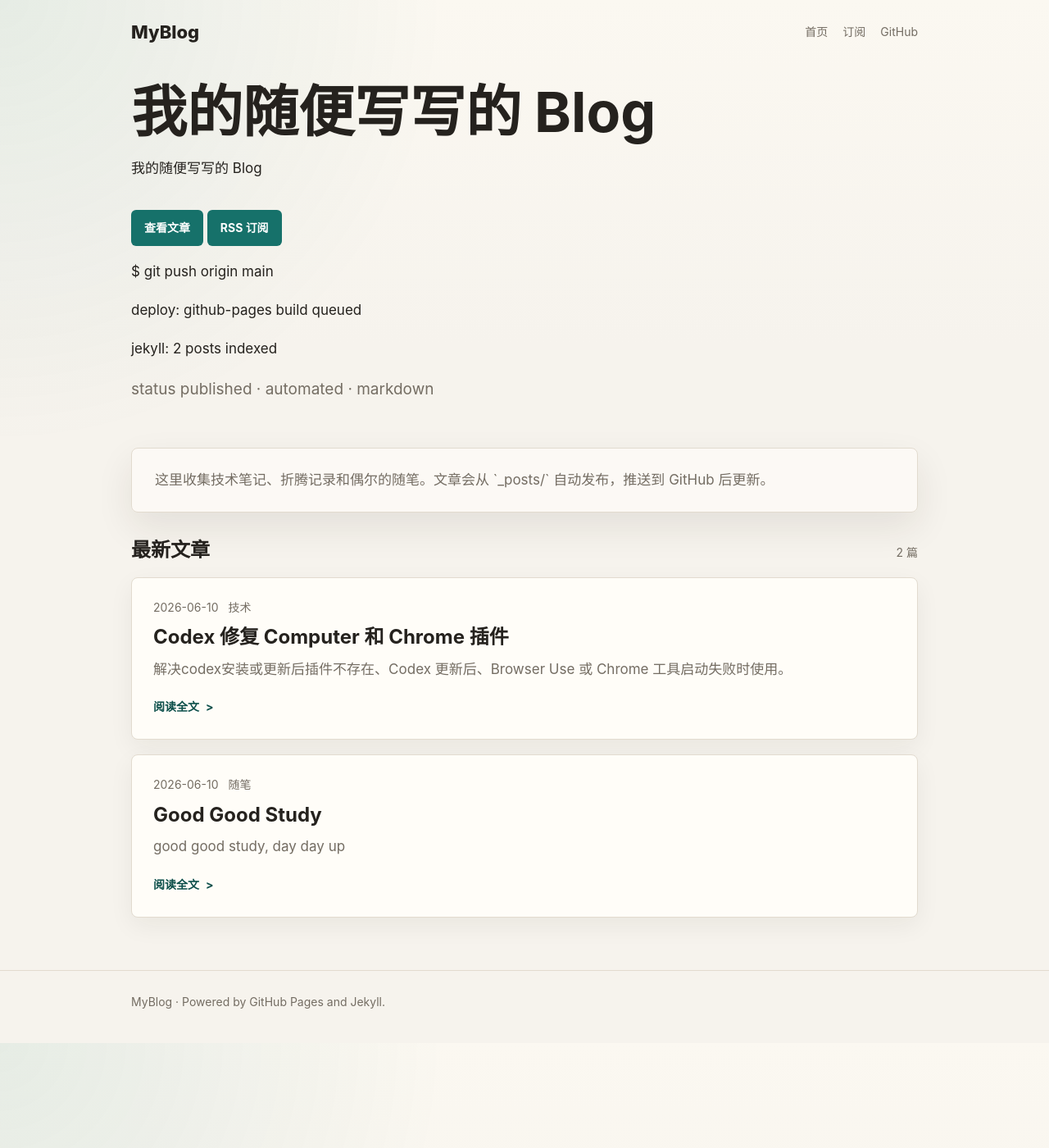
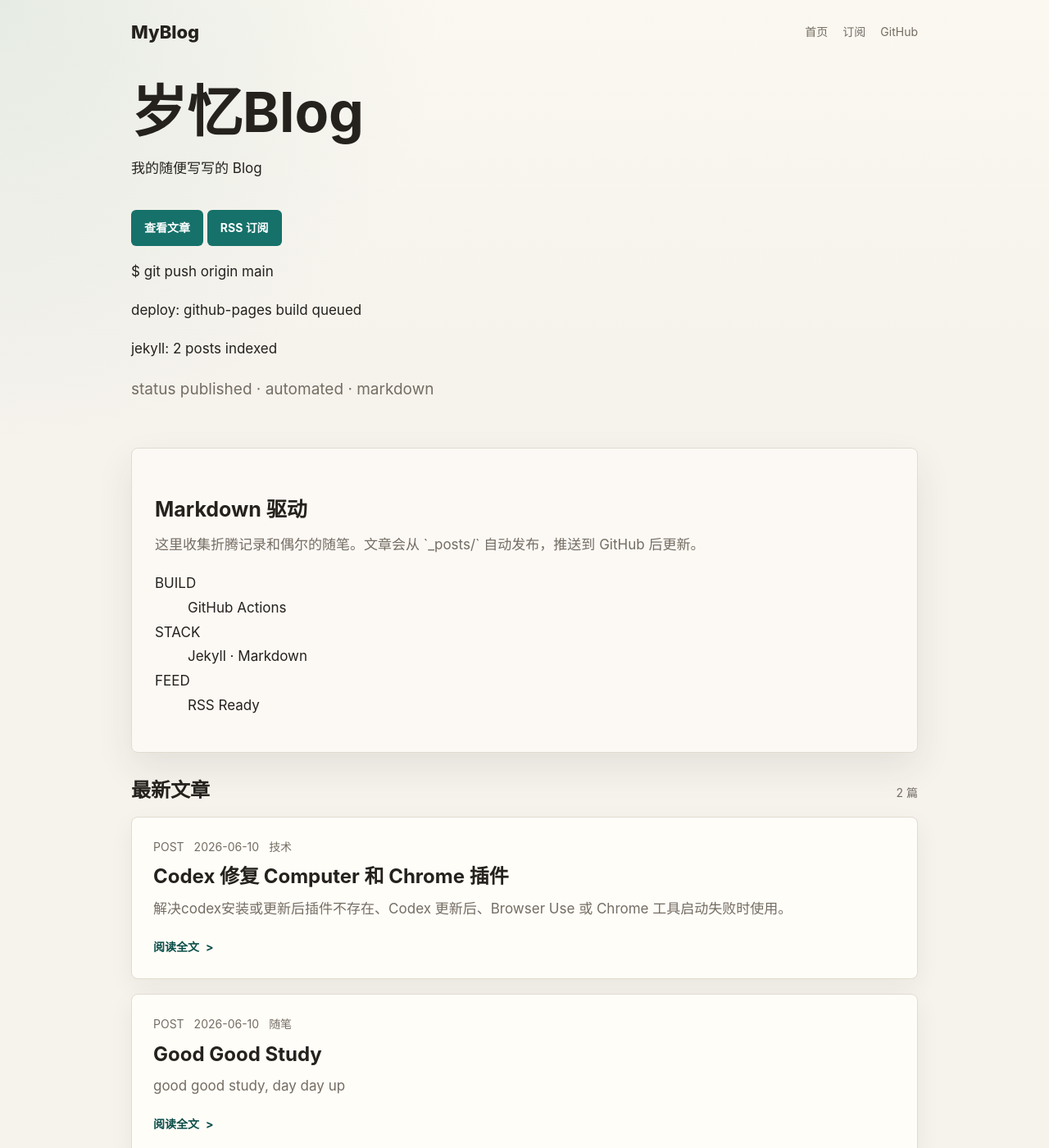
Before and after one commit to joysky77/MyBlog, a Jekyll site: the page built from index.md, in a window 1280 px wide and 1400 px high. Shown: the whole window at 82% size. Built offline with Jekyll 4.4.1, drawn with Linux system fonts in a browser that asks for light colours.

Commit message:
Add technical homepage panels

```diff
--- a/index.md
+++ b/index.md
@@ -1,13 +1,30 @@
 ---
 layout: default
-title: 我的随便写写的 Blog
+title: 岁忆Blog
 ---
 
-<section class="intro">
-  <p>这里收集技术笔记、折腾记录和偶尔的随笔。文章会从 `_posts/` 自动发布，推送到 GitHub 后更新。</p>
+<section class="intro tech-panel">
+  <div>
+    <h2>Markdown 驱动</h2>
+    <p>这里收集折腾记录和偶尔的随笔。文章会从 `_posts/` 自动发布，推送到 GitHub 后更新。</p>
+  </div>
+  <dl class="signal-list">
+    <div>
+      <dt>BUILD</dt>
+      <dd>GitHub Actions</dd>
+    </div>
+    <div>
+      <dt>STACK</dt>
+      <dd>Jekyll · Markdown</dd>
+    </div>
+    <div>
+      <dt>FEED</dt>
+      <dd>RSS Ready</dd>
+    </div>
+  </dl>
 </section>
 
-<section class="section-heading">
+<section class="section-heading" id="latest">
   <h2>最新文章</h2>
   <span>{{ site.posts.size }} 篇</span>
 </section>
@@ -17,6 +34,7 @@ title: 我的随便写写的 Blog
     {% for post in site.posts %}
       <article class="post-preview">
         <div class="post-preview-meta">
+          <span class="log-prefix">POST</span>
           <time datetime="{{ post.date | date_to_xmlschema }}">{{ post.date | date: "%Y-%m-%d" }}</time>
           {% if post.categories and post.categories.size > 0 %}
             <span>{{ post.categories | join: " / " }}</span>
```
